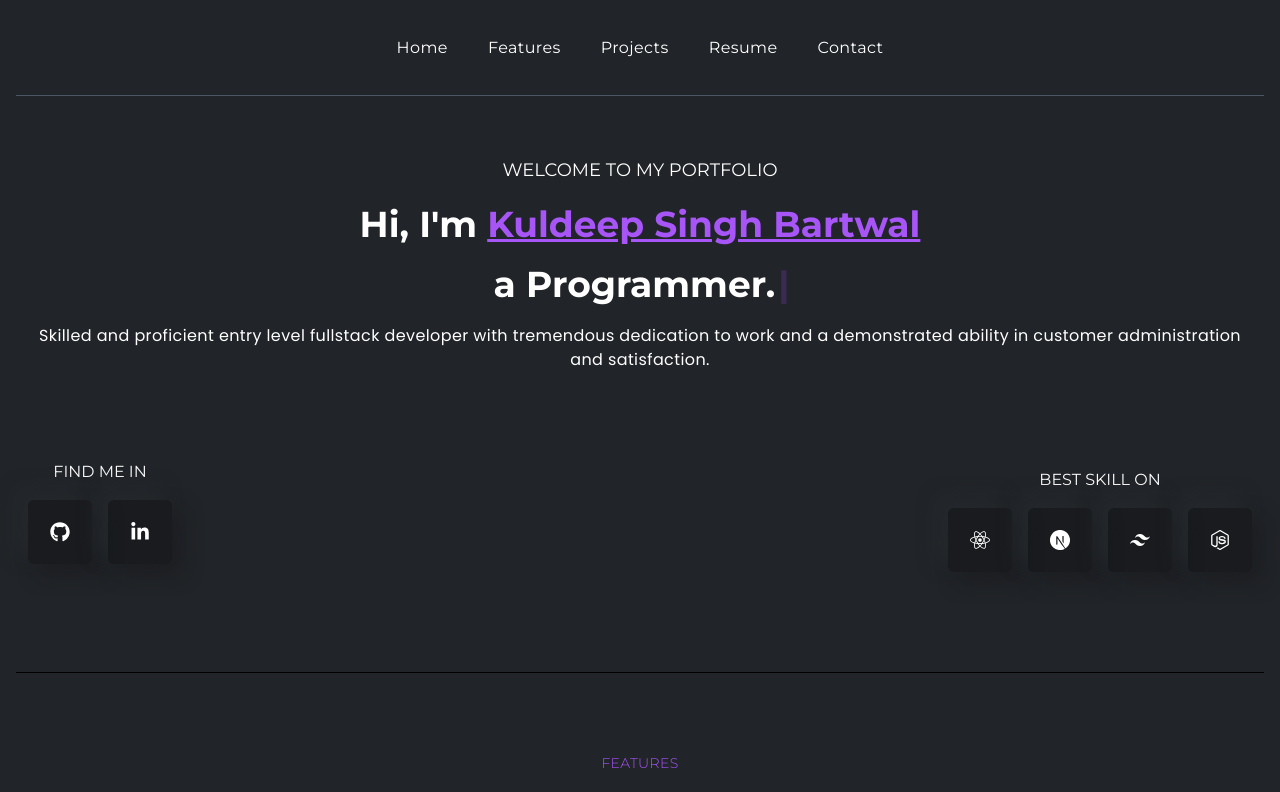
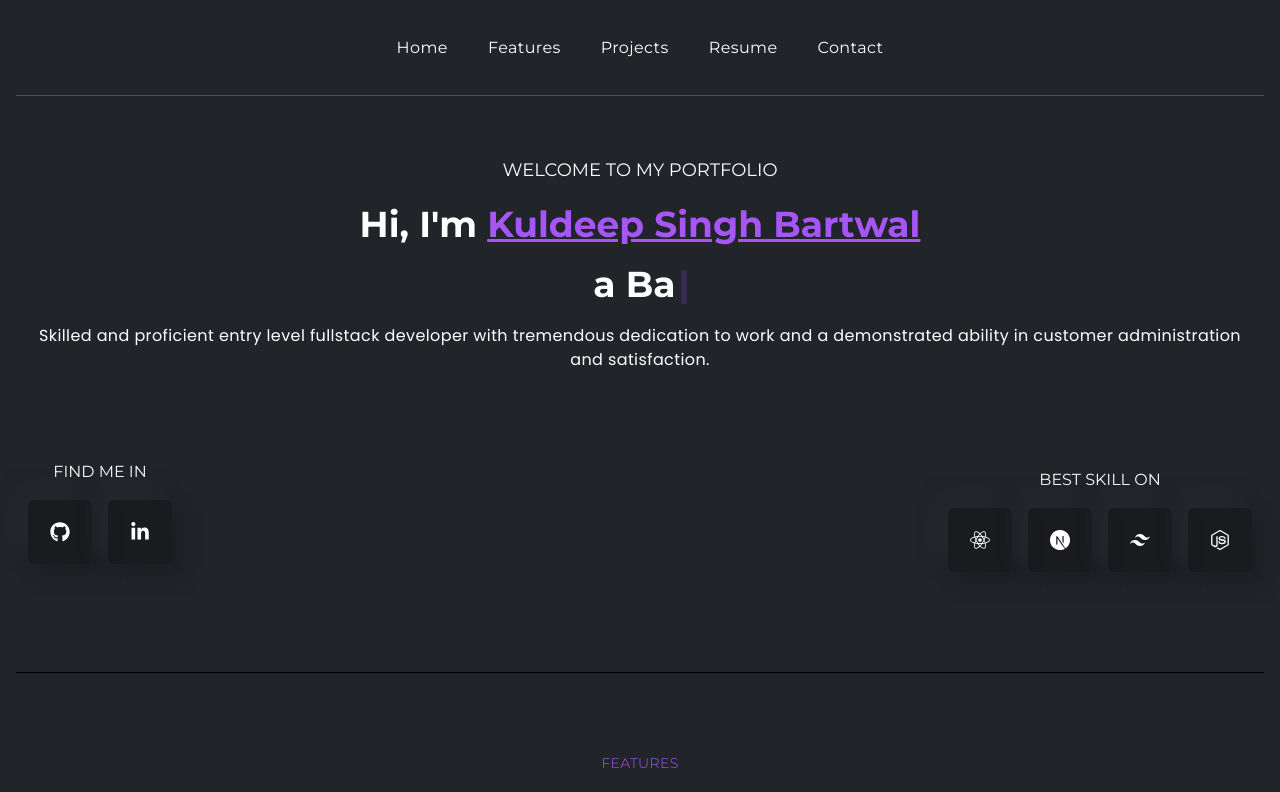
Before and after one commit to ksb44/Portfolio, a React (Create React App) app: page / in a window 1280 px wide. Shown: the top 792 px of the page. Built offline with nearby package versions, Linux system fonts and the light colour scheme.

Commit message:
Update Banner.js

```diff
--- a/src/components/banner/Banner.js
+++ b/src/components/banner/Banner.js
@@ -4,7 +4,7 @@ import { useTypewriter, Cursor } from "react-simple-typewriter";
 import Media from "./Media";
 const Banner = () => {
   const [text] = useTypewriter({
-    words: ["Programmer.", "Full Stack Developer."],
+    words: ["Javascript Developer.", "FrontEnd Developer.", "BackEnd Developer."],
     loop: true,
     typeSpeed: 25,
     deleteSpeed: 15,
```
